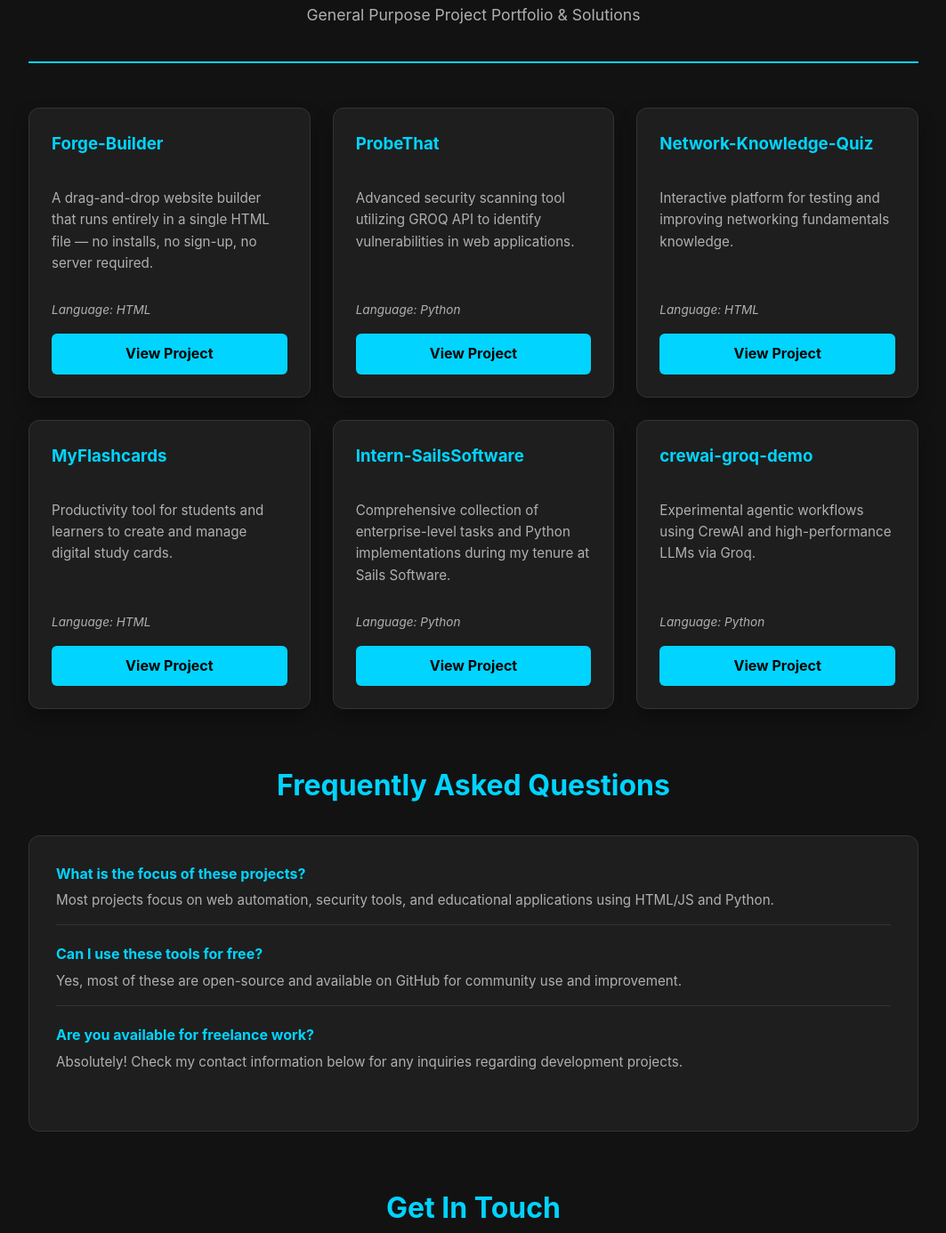
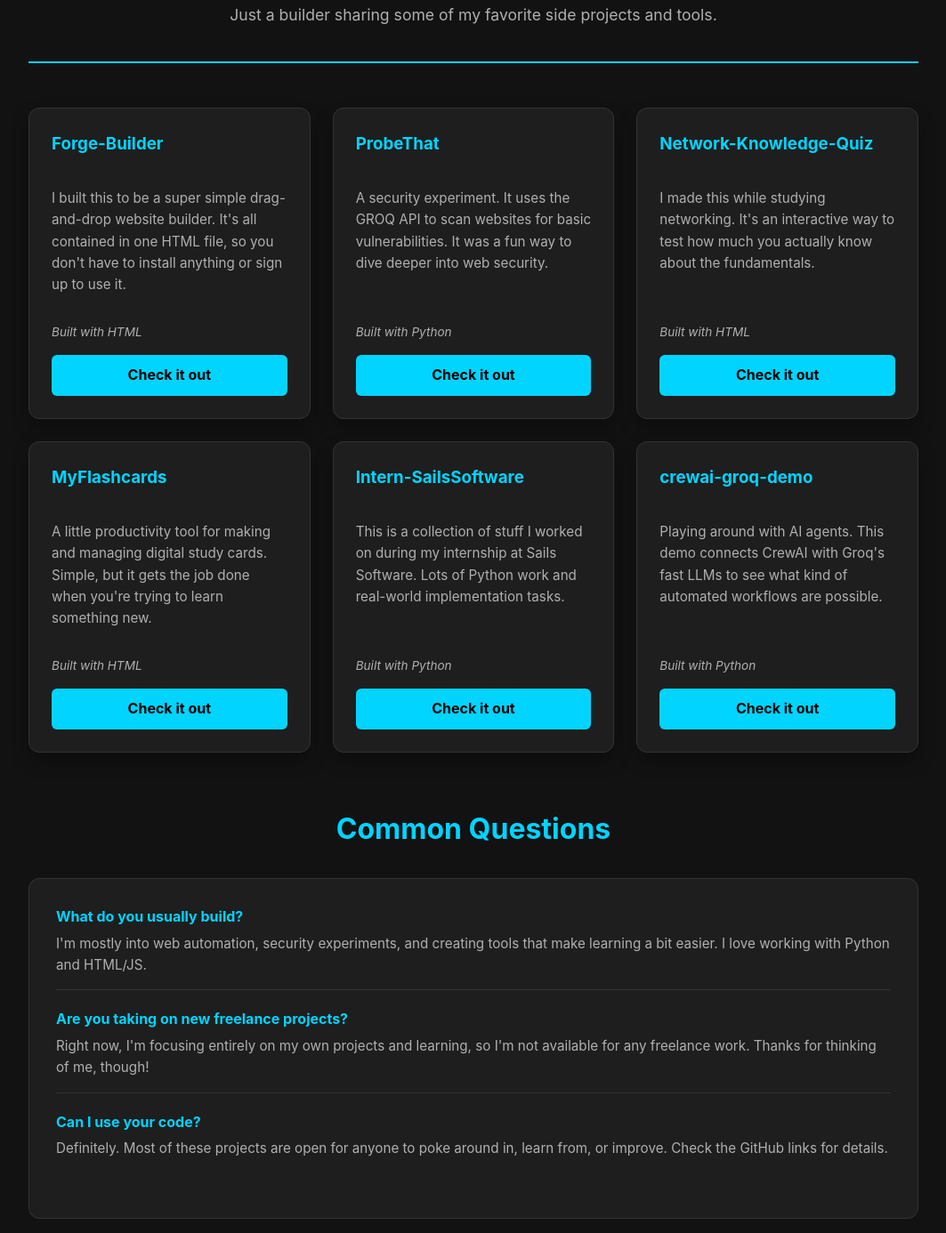
Before and after one commit to Mohan-codeer/project-portfolio-mohan, a plain HTML site: page index.html in a window 1280 px wide. Shown: the part 145-1531 px from the top of the page at 89% size, without its empty margins (108-1171 px from the left). Drawn offline with Linux system fonts and the light colour scheme.

Commit message:
Refined content: Humanized tone, declined freelance, and added MCP test text.

```diff
--- a/index.html
+++ b/index.html
@@ -3,7 +3,7 @@
 <head>
     <meta charset="UTF-8">
     <meta name="viewport" content="width=device-width, initial-scale=1.0">
-    <title>Mohan-codeer | Dark Portfolio</title>
+    <title>Mohan-codeer | Projects & Experiments</title>
     <style>
         :root {
             --bg-color: #121212;
@@ -90,7 +90,6 @@
             background: var(--accent-hover);
         }
 
-        /* FAQ Section */
         .section-title {
             text-align: center;
             margin: 60px 0 30px;
@@ -122,7 +121,6 @@
             font-size: 0.95em;
         }
 
-        /* Contact Section */
         .contact-section {
             text-align: center;
             background: var(--card-bg);
@@ -158,82 +156,90 @@
             text-align: center;
             margin-top: 60px;
             color: var(--text-secondary);
-            font-size: 0.9em;
+            font-size: 0.8em;
+            opacity: 0.7;
+        }
+        .mcp-text {
+            display: block;
+            margin-top: 10px;
+            font-style: italic;
+            color: #555;
         }
     </style>
 </head>
 <body>
     <header>
-        <h1>Mohan-codeer</h1>
-        <p class="intro">General Purpose Project Portfolio & Solutions</p>
+        <h1>Hey, I'm Mohan</h1>
+        <p class="intro">Just a builder sharing some of my favorite side projects and tools.</p>
     </header>
 
     <div class="repo-grid">
         <div class="repo-card">
             <h3>Forge-Builder</h3>
-            <p>A drag-and-drop website builder that runs entirely in a single HTML file — no installs, no sign-up, no server required.</p>
-            <div class="meta">Language: HTML</div>
-            <a href="https://github.com/Mohan-codeer/Forge-Builder" class="btn" target="_blank">View Project</a>
+            <p>I built this to be a super simple drag-and-drop website builder. It's all contained in one HTML file, so you don't have to install anything or sign up to use it.</p>
+            <div class="meta">Built with HTML</div>
+            <a href="https://github.com/Mohan-codeer/Forge-Builder" class="btn" target="_blank">Check it out</a>
         </div>
         <div class="repo-card">
             <h3>ProbeThat</h3>
-            <p>Advanced security scanning tool utilizing GROQ API to identify vulnerabilities in web applications.</p>
-            <div class="meta">Language: Python</div>
-            <a href="https://github.com/Mohan-codeer/ProbeThat" class="btn" target="_blank">View Project</a>
+            <p>A security experiment. It uses the GROQ API to scan websites for basic vulnerabilities. It was a fun way to dive deeper into web security.</p>
+            <div class="meta">Built with Python</div>
+            <a href="https://github.com/Mohan-codeer/ProbeThat" class="btn" target="_blank">Check it out</a>
         </div>
         <div class="repo-card">
             <h3>Network-Knowledge-Quiz</h3>
-            <p>Interactive platform for testing and improving networking fundamentals knowledge.</p>
-            <div class="meta">Language: HTML</div>
-            <a href="https://github.com/Mohan-codeer/Network-Knowledge-Quiz" class="btn" target="_blank">View Project</a>
+            <p>I made this while studying networking. It's an interactive way to test how much you actually know about the fundamentals.</p>
+            <div class="meta">Built with HTML</div>
+            <a href="https://github.com/Mohan-codeer/Network-Knowledge-Quiz" class="btn" target="_blank">Check it out</a>
         </div>
         <div class="repo-card">
             <h3>MyFlashcards</h3>
-            <p>Productivity tool for students and learners to create and manage digital study cards.</p>
-            <div class="meta">Language: HTML</div>
-            <a href="https://github.com/Mohan-codeer/MyFlashcards" class="btn" target="_blank">View Project</a>
+            <p>A little productivity tool for making and managing digital study cards. Simple, but it gets the job done when you're trying to learn something new.</p>
+            <div class="meta">Built with HTML</div>
+            <a href="https://github.com/Mohan-codeer/MyFlashcards" class="btn" target="_blank">Check it out</a>
         </div>
         <div class="repo-card">
             <h3>Intern-SailsSoftware</h3>
-            <p>Comprehensive collection of enterprise-level tasks and Python implementations during my tenure at Sails Software.</p>
-            <div class="meta">Language: Python</div>
-            <a href="https://github.com/Mohan-codeer/Intern-SailsSoftware" class="btn" target="_blank">View Project</a>
+            <p>This is a collection of stuff I worked on during my internship at Sails Software. Lots of Python work and real-world implementation tasks.</p>
+            <div class="meta">Built with Python</div>
+            <a href="https://github.com/Mohan-codeer/Intern-SailsSoftware" class="btn" target="_blank">Check it out</a>
         </div>
         <div class="repo-card">
             <h3>crewai-groq-demo</h3>
-            <p>Experimental agentic workflows using CrewAI and high-performance LLMs via Groq.</p>
-            <div class="meta">Language: Python</div>
-            <a href="https://github.com/Mohan-codeer/crewai-groq-demo" class="btn" target="_blank">View Project</a>
+            <p>Playing around with AI agents. This demo connects CrewAI with Groq's fast LLMs to see what kind of automated workflows are possible.</p>
+            <div class="meta">Built with Python</div>
+            <a href="https://github.com/Mohan-codeer/crewai-groq-demo" class="btn" target="_blank">Check it out</a>
         </div>
     </div>
 
-    <h2 class="section-title">Frequently Asked Questions</h2>
+    <h2 class="section-title">Common Questions</h2>
     <div class="faq-container">
         <div class="faq-item">
-            <div class="faq-question">What is the focus of these projects?</div>
-            <div class="faq-answer">Most projects focus on web automation, security tools, and educational applications using HTML/JS and Python.</div>
+            <div class="faq-question">What do you usually build?</div>
+            <div class="faq-answer">I'm mostly into web automation, security experiments, and creating tools that make learning a bit easier. I love working with Python and HTML/JS.</div>
         </div>
         <div class="faq-item">
-            <div class="faq-question">Can I use these tools for free?</div>
-            <div class="faq-answer">Yes, most of these are open-source and available on GitHub for community use and improvement.</div>
+            <div class="faq-question">Are you taking on new freelance projects?</div>
+            <div class="faq-answer">Right now, I'm focusing entirely on my own projects and learning, so I'm not available for any freelance work. Thanks for thinking of me, though!</div>
         </div>
         <div class="faq-item">
-            <div class="faq-question">Are you available for freelance work?</div>
-            <div class="faq-answer">Absolutely! Check my contact information below for any inquiries regarding development projects.</div>
+            <div class="faq-question">Can I use your code?</div>
+            <div class="faq-answer">Definitely. Most of these projects are open for anyone to poke around in, learn from, or improve. Check the GitHub links for details.</div>
         </div>
     </div>
 
-    <h2 class="section-title">Get In Touch</h2>
+    <h2 class="section-title">Say Hello</h2>
     <div class="contact-section">
+        <p>If you want to chat or have questions about one of these projects, feel free to reach out!</p>
         <div class="contact-info">
-            Phone: <a href="tel:+919666566624">+91 9666566624</a> (India)
+            You can call or text me at: <a href="tel:+919666566624">+91 9666566624</a> (India)
         </div>
-        <p>I'm always open to discussing new projects, creative ideas, or opportunities to be part of your vision.</p>
-        <a href="https://mohan-codeer.github.io/" class="personal-port-link" target="_blank">Visit My Personal Portfolio</a>
+        <a href="https://mohan-codeer.github.io/" class="personal-port-link" target="_blank">My Personal Portfolio</a>
     </div>
 
     <footer>
-        <p>&copy; 2026 Mohan-codeer. Designed in Dark Mode with Gemini CLI.</p>
+        <p>&copy; 2026 Mohan-codeer.</p>
+        <span class="mcp-text">A test of MCP with Gemini CLI</span>
     </footer>
 </body>
 </html>
```
